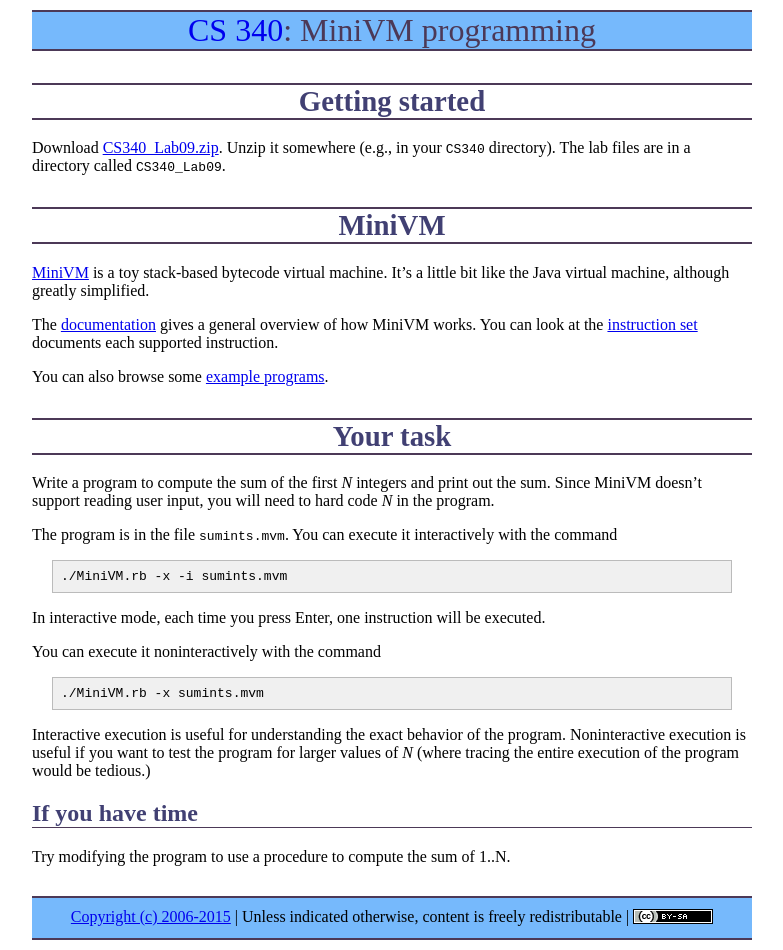
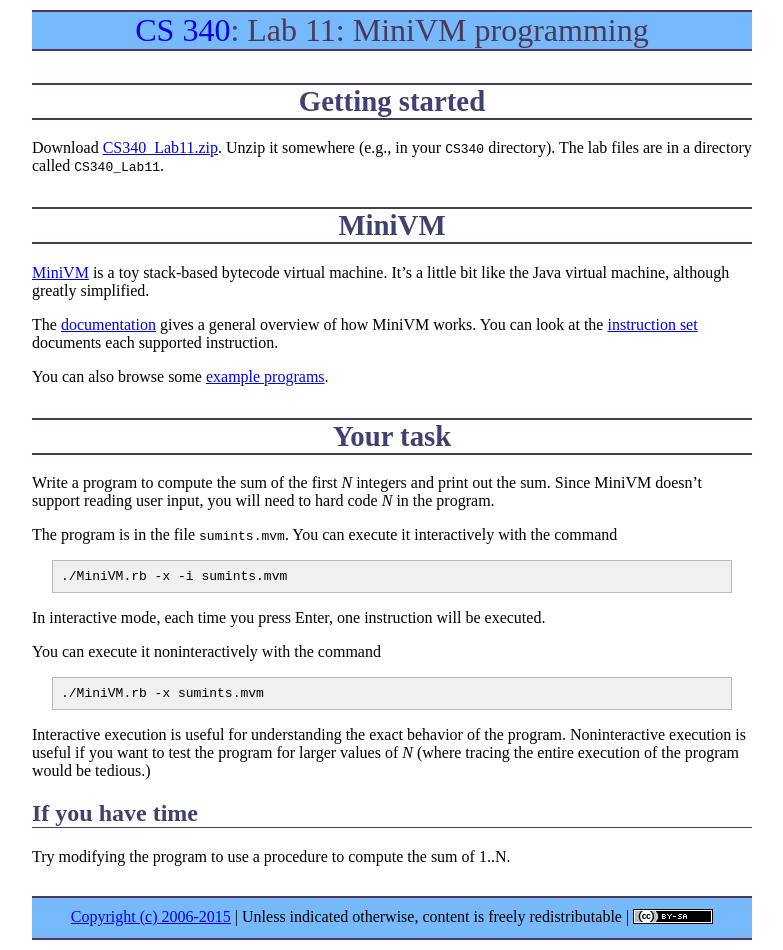
Before and after one commit to ycpcs/cs340-fall2015, a Jekyll site: the page built from labs/lab11.md, in a window 1280 px wide. Shown: the whole page, without its empty margins (248-1031 px from the left). Built offline with Jekyll 4.4.1, drawn with Linux system fonts in a browser that asks for light colours; Markdown is read by kramdown in place of the engine named in the settings.

Commit message:
move MiniVM lab to lab 11

```diff
--- a/labs/lab11.md
+++ b/labs/lab11.md
@@ -1,11 +1,11 @@
 ---
 layout: default
-title: "MiniVM programming"
+title: "Lab 11: MiniVM programming"
 ---
 
 # Getting started
 
-Download [CS340\_Lab09.zip](CS340_Lab09.zip).  Unzip it somewhere (e.g., in your `CS340` directory).  The lab files are in a directory called `CS340_Lab09`.
+Download [CS340\_Lab11.zip](CS340_Lab11.zip).  Unzip it somewhere (e.g., in your `CS340` directory).  The lab files are in a directory called `CS340_Lab11`.
 
 # MiniVM
 
```
Also changed, not shown: labs/index.md (+1 -1 lines), 2 other files.
